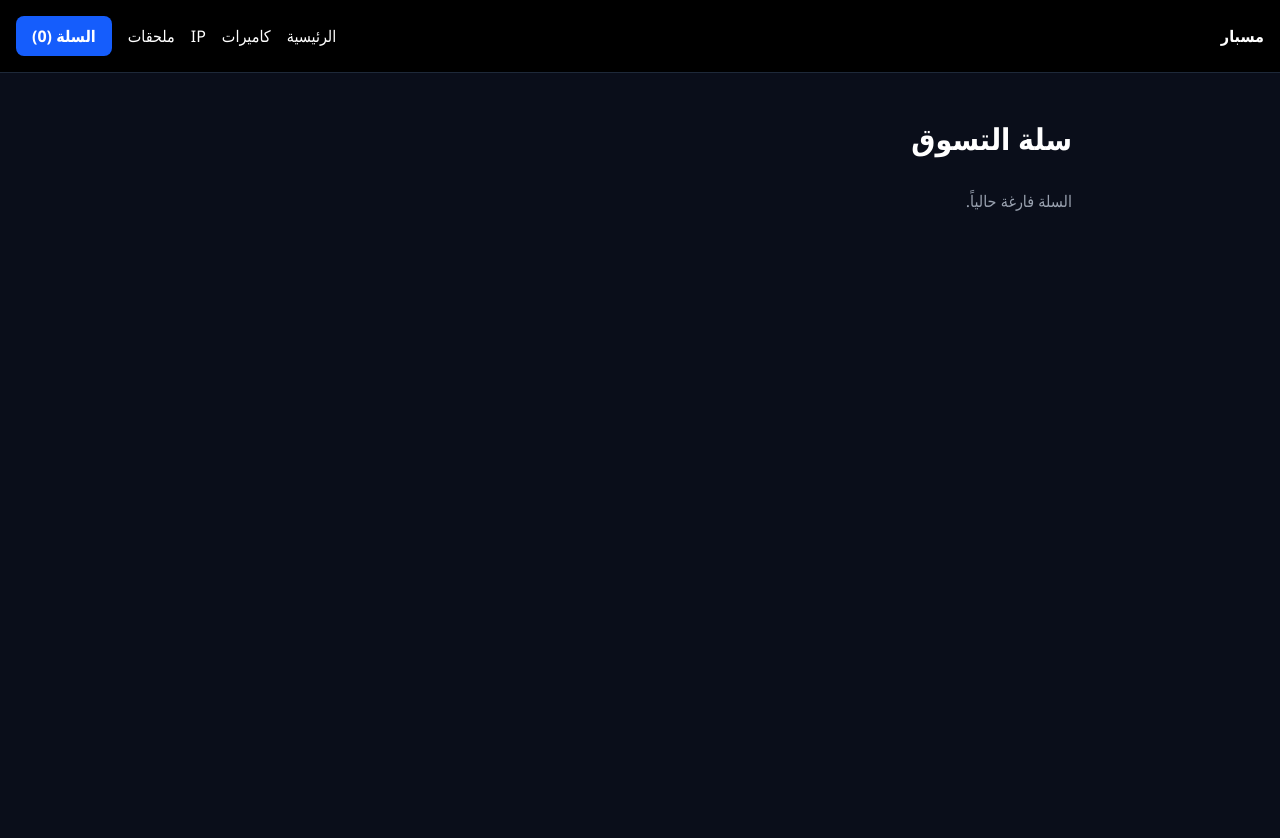
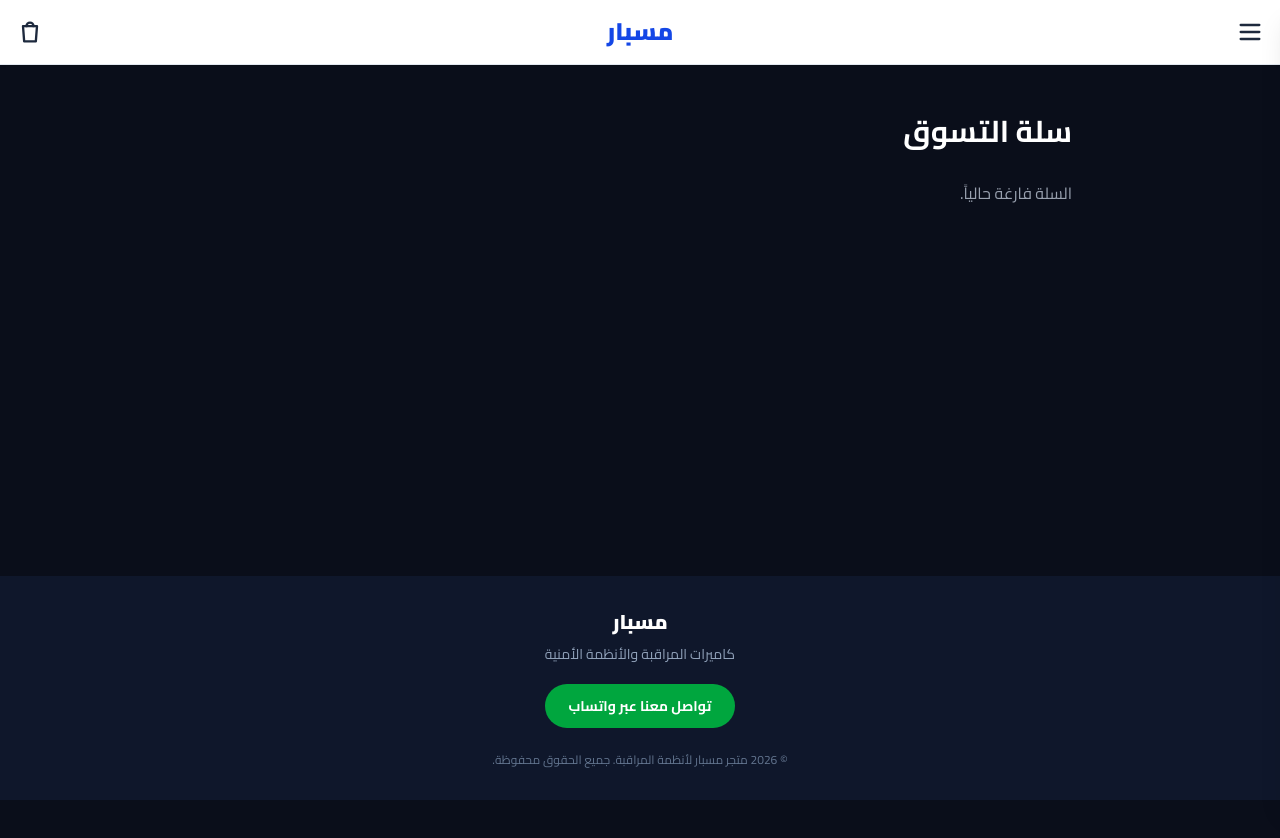
Before and after one commit to ahmadphd1-hue/misbar, a Next.js app: page /cart in a window 1280 px wide. Shown: the top 838 px of the page. After the commit the page ends 800 px from the top, so only its background shows below. Built offline with nearby package versions, Linux system fonts and the light colour scheme.

Commit message:
new design

```diff
--- a/app/layout.tsx
+++ b/app/layout.tsx
@@ -1,14 +1,40 @@
+import type { Metadata, Viewport } from "next";
+import { Cairo } from "next/font/google";
 import "./globals.css";
 import { CartProvider } from "@/context/CartContext";
 import Navbar from "@/components/Navbar";
+import Footer from "@/components/Footer";
 
-export default function RootLayout({ children }: { children: React.ReactNode }) {
+const cairo = Cairo({
+  subsets: ["arabic", "latin"],
+  weight: ["400", "600", "700", "900"],
+  display: "swap",
+});
+
+export const metadata: Metadata = {
+  title: "مسبار | كاميرات المراقبة والأنظمة الأمنية",
+  description: "تصفح أحدث كاميرات المراقبة والأنظمة الأمنية",
+};
+
+export const viewport: Viewport = {
+  width: "device-width",
+  initialScale: 1,
+};
+
+export default function RootLayout({
+  children,
+}: {
+  children: React.ReactNode;
+}) {
   return (
     <html lang="ar" dir="rtl">
-      <body className="bg-[#0A0E1A] text-white">
+      <body
+        className={`${cairo.className} bg-slate-50 text-slate-900 antialiased min-h-screen flex flex-col`}
+      >
         <CartProvider>
           <Navbar />
-          <main className="min-h-screen">{children}</main>
+          <main className="flex-1">{children}</main>
+          <Footer />
         </CartProvider>
       </body>
     </html>
--- a/app/page.tsx
+++ b/app/page.tsx
@@ -1,44 +1,25 @@
 import { client } from "@/sanity/client";
-import { urlFor } from "@/sanity/imageUrl";
-import Link from "next/link";
-import AddToCartButton from "@/components/AddToCartButton"; // 1. استيراد الزر
+import ProductCard from "@/components/ProductCard";
 
 export default async function Home() {
-  // 2. تصحيح: أضفنا علامات تنصيص حول الاستعلام
-  const products = await client.fetch('*[_type == "product"]');
+  const products = await client.fetch(
+    '*[_type == "product"] | order(_createdAt desc)'
+  );
 
   return (
-    <main className="max-w-7xl mx-auto px-4 py-12 min-h-screen">
-      <div className="mb-12 text-center md:text-right">
-        <h1 className="text-4xl font-extrabold text-white mb-4">أهلاً بك في مسبار</h1>
-        <p className="text-slate-400">تصفح أحدث كاميرات المراقبة والأنظمة الأمنية</p>
+    <main className="max-w-7xl mx-auto px-3 md:px-4 py-8 min-h-screen">
+      <div className="mb-8 text-center md:text-right">
+        <h1 className="text-3xl md:text-4xl font-extrabold text-white mb-3">
+          أهلاً بك في مسبار
+        </h1>
+        <p className="text-slate-400">
+          تصفح أحدث كاميرات المراقبة والأنظمة الأمنية
+        </p>
       </div>
 
-      <div className="grid grid-cols-1 sm:grid-cols-2 md:grid-cols-3 lg:grid-cols-4 gap-6">
+      <div className="grid grid-cols-2 md:grid-cols-3 lg:grid-cols-4 gap-3 md:gap-6">
         {products.map((product: any) => (
-          <div key={product._id} className="bg-[#1A2236] border border-slate-700 rounded-xl overflow-hidden hover:border-blue-500 transition-all duration-300 group">
-            {/* الجزء القابل للضغط (الصورة + العنوان) */}
-            <Link href={product.slug?.current ? `/product/${product.slug.current}` : "#"}>
-              <div className="h-48 w-full bg-[#0D1B2E] flex items-center justify-center overflow-hidden">
-                {product.image && (
-                  <img
-                    src={urlFor(product.image).url()}
-                    alt={product.name}
-                    className="h-full w-full object-cover group-hover:scale-105 transition-transform duration-300"
-                  />
-                )}
-              </div>
-              <div className="p-4">
-                <h2 className="text-sm font-bold text-slate-300 mb-2 truncate">{product.name}</h2>
-                <span className="text-white font-black text-lg">{product.price} ر.س</span>
-              </div>
-            </Link>
-
-            {/* 3. زر الشراء (خارج رابط المنتج لتجنب تداخل الأزرار) */}
-            <div className="p-4 pt-0">
-               <AddToCartButton product={product} />
-            </div>
-          </div>
+          <ProductCard key={product._id} product={product} />
         ))}
       </div>
     </main>
--- a/components/Footer.tsx
+++ b/components/Footer.tsx
@@ -1,7 +1,26 @@
 export default function Footer() {
   return (
-    <footer className="bg-brand-brown-dark text-brand-brown-accent py-10 mt-10 text-center">
-      <p>&copy; {new Date().getFullYear()} متجر مسبار لأنظمة المراقبة. جميع الحقوق محفوظة.</p>
+    <footer className="bg-slate-900 text-slate-300 mt-12">
+      <div className="max-w-7xl mx-auto px-4 py-8 text-center">
+        <h2 className="text-xl font-black text-white mb-2">مسبار</h2>
+        <p className="text-sm text-slate-400 mb-5">
+          كاميرات المراقبة والأنظمة الأمنية
+        </p>
+
+        <a
+          href="https://wa.me/966532999563"
+          target="_blank"
+          rel="noopener noreferrer"
+          className="inline-block bg-green-600 hover:bg-green-700 text-white font-bold text-sm px-6 py-3 rounded-full transition-colors"
+        >
+          تواصل معنا عبر واتساب
+        </a>
+
+        <p className="text-xs text-slate-500 mt-6">
+          &copy; {new Date().getFullYear()} متجر مسبار لأنظمة المراقبة. جميع
+          الحقوق محفوظة.
+        </p>
+      </div>
     </footer>
   );
 }
--- a/components/Navbar.tsx
+++ b/components/Navbar.tsx
@@ -1,31 +1,98 @@
 "use client";
+import { useState } from "react";
 import Link from "next/link";
-// هذا هو الحل النهائي الذي لا يخطئ أبداً:
 import { useCart } from "@/context/CartContext";
+
+const links = [
+  { href: "/", label: "الرئيسية" },
+  { href: "/category/cameras", label: "كاميرات" },
+  { href: "/category/ip", label: "كاميرات IP" },
+  { href: "/category/accessories", label: "ملحقات" },
+];
 
 export default function Navbar() {
   const { cart } = useCart();
-  // ... باقي الكود كما هو
+  const [open, setOpen] = useState(false);
 
   return (
-    <nav className="bg-black p-4 border-b border-gray-800">
-      <div className="max-w-7xl mx-auto flex justify-between items-center text-white">
-        <Link href="/" className="font-bold">مسبار</Link>
+    <>
+      <header className="sticky top-0 z-40 bg-white border-b border-slate-200 shadow-sm">
+        <div className="max-w-7xl mx-auto px-4 h-16 flex items-center justify-between">
+          {/* القائمة (يمين) */}
+          <button
+            onClick={() => setOpen(true)}
+            aria-label="فتح القائمة"
+            className="p-2 -mr-2 text-slate-800"
+          >
+            <svg width="28" height="28" viewBox="0 0 24 24" fill="none" stroke="currentColor" strokeWidth="2" strokeLinecap="round">
+              <line x1="4" y1="6" x2="20" y2="6" />
+              <line x1="4" y1="12" x2="20" y2="12" />
+              <line x1="4" y1="18" x2="20" y2="18" />
+            </svg>
+          </button>
 
-        <div className="flex gap-4 items-center">
-          <Link href="/" className="hover:text-blue-400">الرئيسية</Link>
-          <Link href="/category/cameras" className="hover:text-blue-400">كاميرات</Link>
-          <Link href="/category/ip" className="hover:text-blue-400">IP</Link>
-          <Link href="/category/accessories" className="hover:text-blue-400">ملحقات</Link>
+          {/* الشعار (وسط) */}
+          <Link href="/" className="text-2xl font-black text-blue-700">
+            مسبار
+          </Link>
 
+          {/* السلة (يسار) */}
           <Link
             href="/cart"
-            className="bg-blue-600 px-4 py-2 rounded-lg font-bold hover:bg-blue-700 transition"
+            aria-label="السلة"
+            className="relative p-2 -ml-2 text-slate-800"
           >
-            السلة ({cart.length})
+            <svg width="28" height="28" viewBox="0 0 24 24" fill="none" stroke="currentColor" strokeWidth="2" strokeLinecap="round" strokeLinejoin="round">
+              <path d="M6 7h12l-1 13H7L6 7z" />
+              <path d="M9 7a3 3 0 0 1 6 0" />
+            </svg>
+            {cart.length > 0 && (
+              <span className="absolute top-0 left-0 min-w-5 h-5 px-1 flex items-center justify-center rounded-full bg-red-500 text-white text-xs font-bold">
+                {cart.length}
+              </span>
+            )}
           </Link>
         </div>
-      </div>
-    </nav>
+      </header>
+
+      {/* خلفية معتمة */}
+      {open && (
+        <div
+          onClick={() => setOpen(false)}
+          className="fixed inset-0 z-40 bg-black/50"
+        />
+      )}
+
+      {/* القائمة الجانبية */}
+      <aside
+        className={`fixed top-0 right-0 z-50 h-full w-72 max-w-[80%] bg-white shadow-xl transition-transform duration-300 ${
+          open ? "translate-x-0" : "translate-x-full"
+        }`}
+      >
+        <div className="flex items-center justify-between px-4 h-16 border-b border-slate-200">
+          <span className="text-xl font-black text-blue-700">مسبار</span>
+          <button
+            onClick={() => setOpen(false)}
+            aria-label="إغلاق القائمة"
+            className="p-2 text-slate-800 text-2xl leading-none"
+          >
+            ✕
+          </button>
+        </div>
+
+        <nav className="flex flex-col">
+          {links.map((l) => (
+            <Link
+              key={l.href}
+              href={l.href}
+              onClick={() => setOpen(false)}
+              className="px-5 py-4 text-lg font-semibold text-slate-800 border-b border-slate-100 active:bg-slate-100"
+            >
+              {l.label}
+            </Link>
+          ))}
+        </nav>
+      </aside>
+    </>
   );
 }
--- /dev/null
+++ b/components/ProductCard.tsx
@@ -0,0 +1,53 @@
+import Link from "next/link";
+import { urlFor } from "@/sanity/imageUrl";
+import AddToCartButton from "@/components/AddToCartButton";
+
+export default function ProductCard({ product }: { product: any }) {
+  const hasDiscount = product.oldPrice && product.oldPrice > product.price;
+  const href = product.slug?.current ? `/product/${product.slug.current}` : "#";
+
+  return (
+    <div className="bg-white border border-slate-200 rounded-lg overflow-hidden flex flex-col shadow-sm hover:shadow-md transition-shadow">
+      <Link href={href} className="flex-grow block">
+        {/* الصورة */}
+        <div className="relative aspect-square w-full bg-white">
+          {product.badge && (
+            <span className="absolute top-2 right-2 z-10 bg-red-500 text-white text-xs font-bold px-3 py-1 rounded-md">
+              {product.badge}
+            </span>
+          )}
+          {product.image && (
+            <img
+              src={urlFor(product.image).url()}
+              alt={product.name}
+              className="h-full w-full object-contain"
+            />
+          )}
+        </div>
+
+        {/* الاسم والسعر */}
+        <div className="px-4 pt-4 text-center">
+          <h2 className="text-base font-bold text-slate-800 leading-7 line-clamp-3 min-h-[5.25rem]">
+            {product.name}
+          </h2>
+
+          <div className="mt-3 flex items-center justify-center gap-3">
+            <span className="text-xl font-black text-slate-900">
+              {product.price} ر.س
+            </span>
+            {hasDiscount && (
+              <span className="text-sm text-slate-400 line-through">
+                {product.oldPrice}
+              </span>
+            )}
+          </div>
+        </div>
+      </Link>
+
+      {/* زر السلة */}
+      <div className="p-4">
+        <AddToCartButton product={product} />
+      </div>
+    </div>
+  );
+}
```
Also changed, not shown: app/category/[slug]/page.tsx (+15 -37 lines), sanity/schemaTypes/product.ts (+58 -23 lines).
